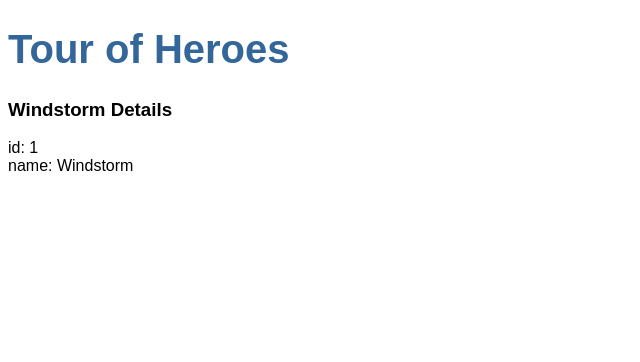
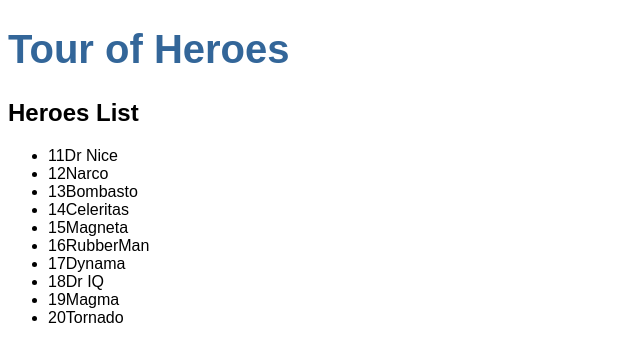
Before and after one commit to rsanchez-dv/Tour-Of-Heroes, an Angular app: page / in a window 1280 px wide. Shown: the top 362 px of the page, without its empty margins (0-640 px from the left). Built offline with nearby package versions, Linux system fonts and the light colour scheme.

Commit message:
Part 2 Display List Viewing Details

```diff
--- a/src/app/app.module.ts
+++ b/src/app/app.module.ts
@@ -1,4 +1,5 @@
 import { NgModule } from '@angular/core';
+import { FormsModule } from '@angular/forms'; // <-- NgModel lives here
 import { BrowserModule } from '@angular/platform-browser';
 
 import { AppRoutingModule } from './app-routing.module';
@@ -12,7 +13,8 @@
   ],
   imports: [
     BrowserModule,
-    AppRoutingModule
+    AppRoutingModule,
+    FormsModule
   ],
   providers: [],
   bootstrap: [AppComponent]
--- a/src/app/heroes/heroes.component.html
+++ b/src/app/heroes/heroes.component.html
@@ -1,3 +1,8 @@
-<h3>{{hero.name}} Details</h3>
-<div><span>id: </span>{{hero.id}}</div>
-<div><span>name: </span>{{hero.name}}</div>
+<div>
+    <h2>Heroes List</h2>
+    <ul class="heroes">
+        <li *ngFor="let hero of heroes" (click)="onSelect(hero)">
+            <span class="badge">{{hero.id}}</span>{{hero.name}}
+        </li>
+    </ul>
+</div>
--- a/src/app/heroes/heroes.component.ts
+++ b/src/app/heroes/heroes.component.ts
@@ -1,12 +1,17 @@
 import { Component, OnInit } from '@angular/core';
 import {Hero} from '../hero';
+import {HEROES} from '../mock-heroes';
 @Component({
   selector: 'app-heroes',
   templateUrl: './heroes.component.html',
   styleUrls: ['./heroes.component.css']
 })
 export class HeroesComponent implements OnInit {
-
+  heroes = HEROES;
+  selectedHero?: Hero;
+  onSelect(hero: Hero): void {
+    this.selectedHero = hero;
+  }
   hero: Hero = {
     id: 1,
     name: 'Windstorm'
--- /dev/null
+++ b/src/app/mock-heroes.ts
@@ -0,0 +1,14 @@
+import {Hero} from './hero';
+
+export const HEROES: Hero [] = [
+    {id: 11, name: 'Dr Nice'},
+    {id: 12, name: 'Narco'},
+    {id: 13, name: 'Bombasto'},
+    {id: 14, name: 'Celeritas'},
+    {id: 15, name: 'Magneta'},
+    {id: 16, name: 'RubberMan'},
+    {id: 17, name: 'Dynama'},
+    {id: 18, name: 'Dr IQ'},
+    {id: 19, name: 'Magma'},
+    {id: 20, name: 'Tornado'}
+];
```
Also changed, not shown: src/app/app.component.html (line endings or trailing spaces).
